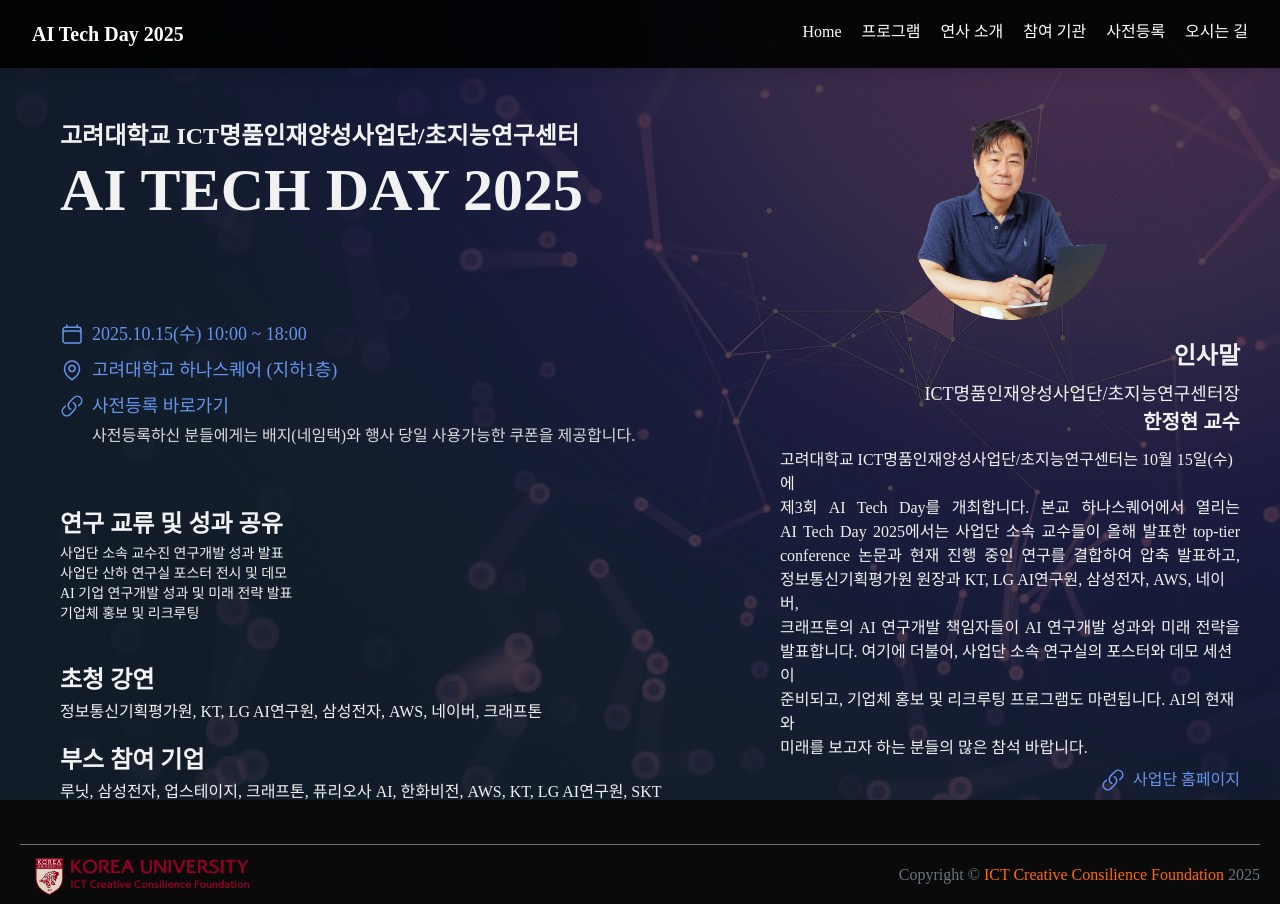
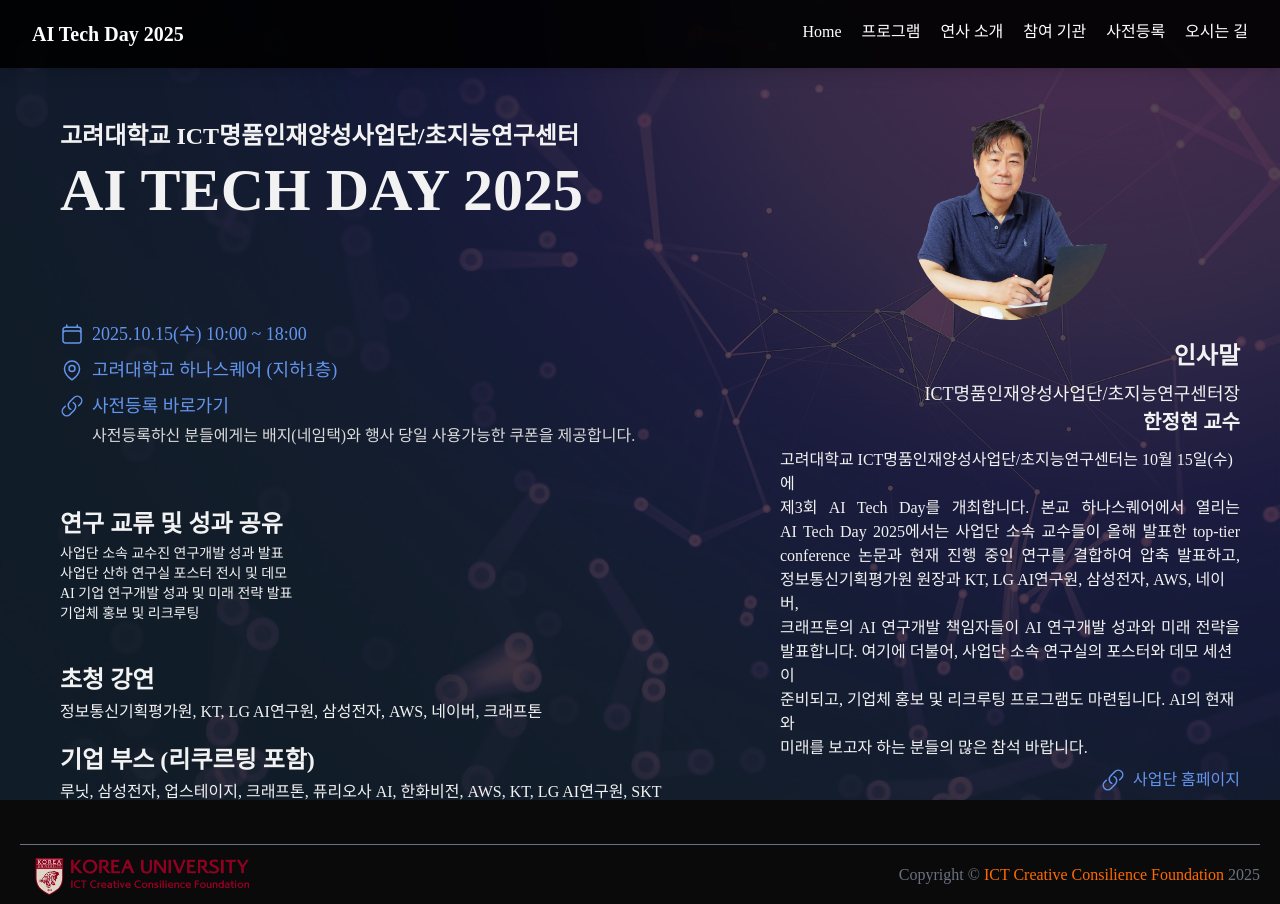
Before and after one commit to jiunkong/ku-ai-techday-2025, a Next.js app: page / in a window 1280 px wide. Built offline with nearby package versions, Linux system fonts and the light colour scheme; a web font is replaced by a local one.

Commit message:
fix: edit homepage texts

```diff
--- a/src/app/page.tsx
+++ b/src/app/page.tsx
@@ -68,7 +68,7 @@
                 <div>
                     <h3 className="font-bold text-2xl mt-10">초청 강연</h3>
                     <p className="mt-1">정보통신기획평가원, KT, LG AI연구원, 삼성전자, AWS, 네이버, 크래프톤</p>
-                    <h3 className="font-bold text-2xl mt-5">부스 참여 기업</h3>
+                    <h3 className="font-bold text-2xl mt-5">기업 부스 (리쿠르팅 포함)</h3>
                     <p className="mt-1">루닛, 삼성전자, 업스테이지, 크래프톤, 퓨리오사 AI, 한화비전, AWS, KT, LG AI연구원, SKT</p>
                 </div>
                 <div className="mt-45 lg:mt-30 lg:absolute lg:top-0 lg:right-10 flex flex-col lg:items-end">
```
